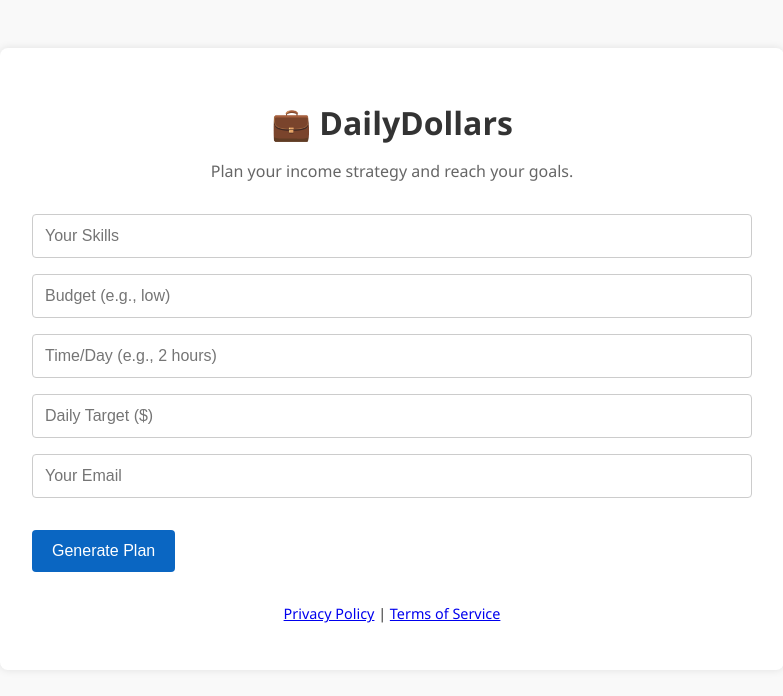
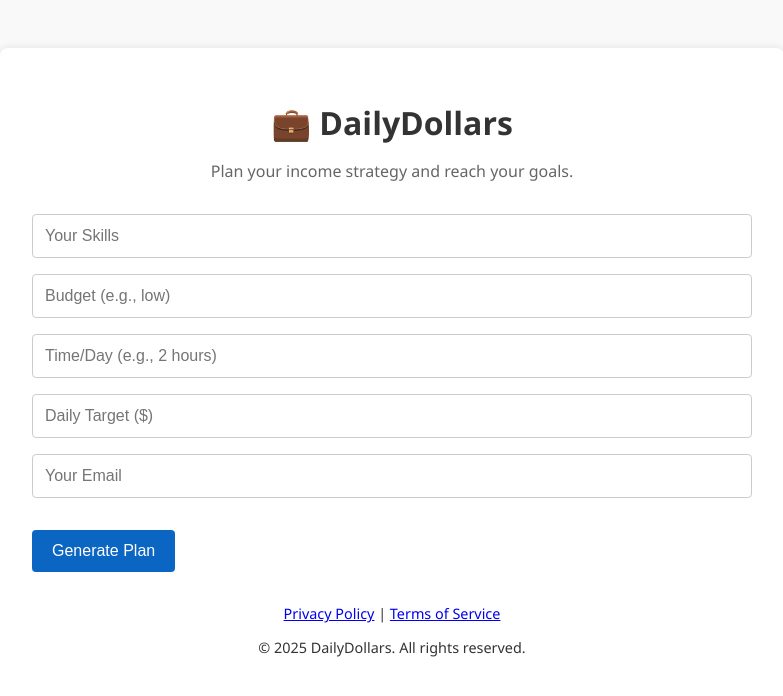
Before and after one commit to success20242/DailyDollars, a Next.js app: page / in a window 1280 px wide. Shown: the top 696 px of the page, without its empty margins (248-1031 px from the left). Built offline with nearby package versions, Linux system fonts and the light colour scheme.

Commit message:
Update index.js

```diff
--- a/pages/index.js
+++ b/pages/index.js
@@ -135,6 +135,7 @@ export default function Home() {
             <a href="/privacy-policy" target="_blank" rel="noopener noreferrer">Privacy Policy</a> |{" "}
             <a href="/terms-of-service" target="_blank" rel="noopener noreferrer">Terms of Service</a>
           </p>
+          <p style={{ marginTop: '0.5rem' }}>© 2025 DailyDollars. All rights reserved.</p>
         </footer>
       </main>
     </>
```
